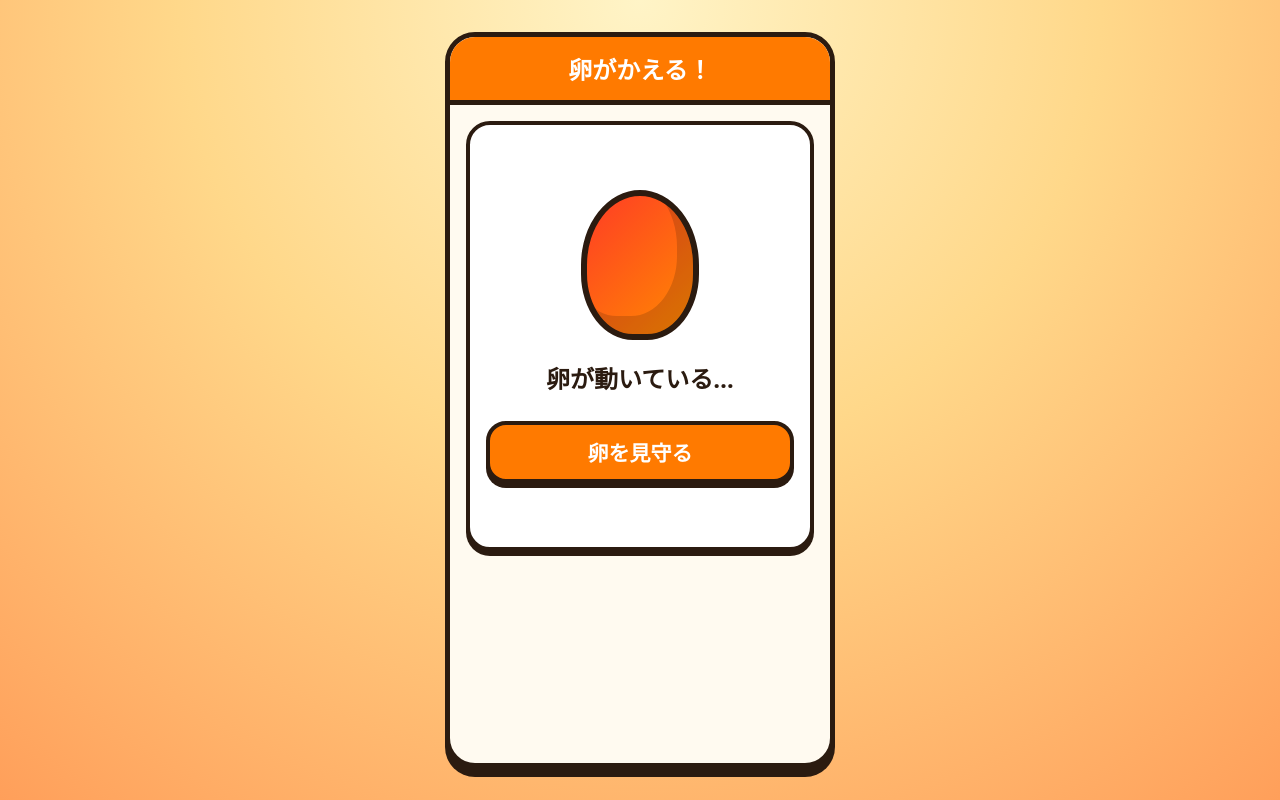
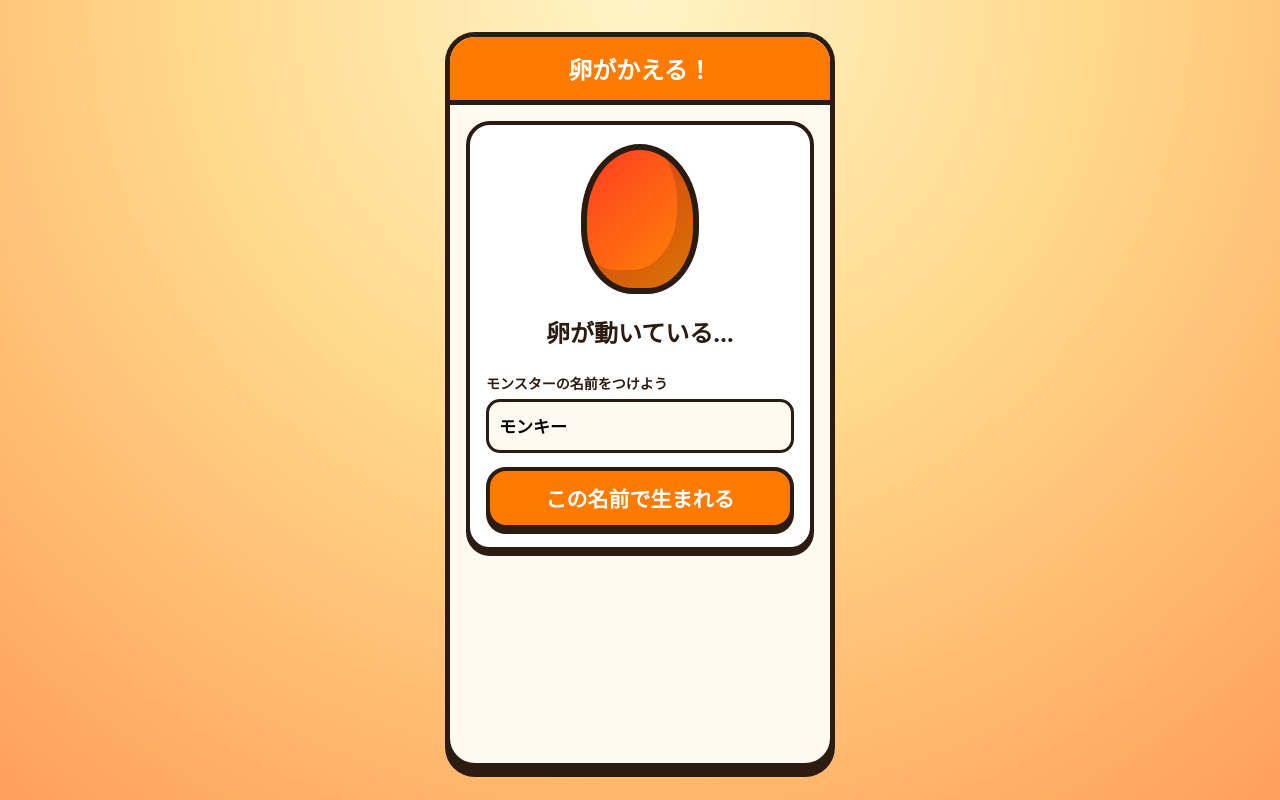
Before and after one commit to sowers-keita/sowers-monster, a Next.js app: page /egg-hatch in a window 1280 px wide. Built offline with nearby package versions, Linux system fonts and the light colour scheme; no server answers.

Commit message:
Add files via upload

```diff
--- a/app/egg-hatch/page.tsx
+++ b/app/egg-hatch/page.tsx
@@ -38,6 +38,7 @@ function EggHatchInner() {
 
   const [hatched, setHatched] = useState(false);
   const [saving, setSaving] = useState(false);
+  const [name, setName] = useState(monsterByEgg[egg].name);
 
   async function hatch() {
     setSaving(true);
@@ -65,10 +66,11 @@ function EggHatchInner() {
     }
 
     const monsterData = monsterByEgg[egg];
+    const finalName = name.trim() || monsterData.name;
 
     const { error } = await supabase.from("monsters").insert({
       child_id: child.id,
-      name: monsterData.name,
+      name: finalName,
       egg_color: egg,
       stage: "スタート期",
       power: 0,
@@ -111,8 +113,20 @@ function EggHatchInner() {
             <div className="title" style={{ marginTop: 20 }}>
               卵が動いている…
             </div>
+
+            <label className="label" style={{ textAlign: "left" }}>
+              モンスターの名前をつけよう
+            </label>
+            <input
+              className="input"
+              value={name}
+              onChange={(event) => setName(event.target.value)}
+              maxLength={12}
+              placeholder="例：もんちゃん"
+            />
+
             <button className="button orange" onClick={hatch} disabled={saving}>
-              {saving ? "保存中…" : "卵を見守る"}
+              {saving ? "保存中…" : "この名前で生まれる"}
             </button>
           </>
         ) : (
```
